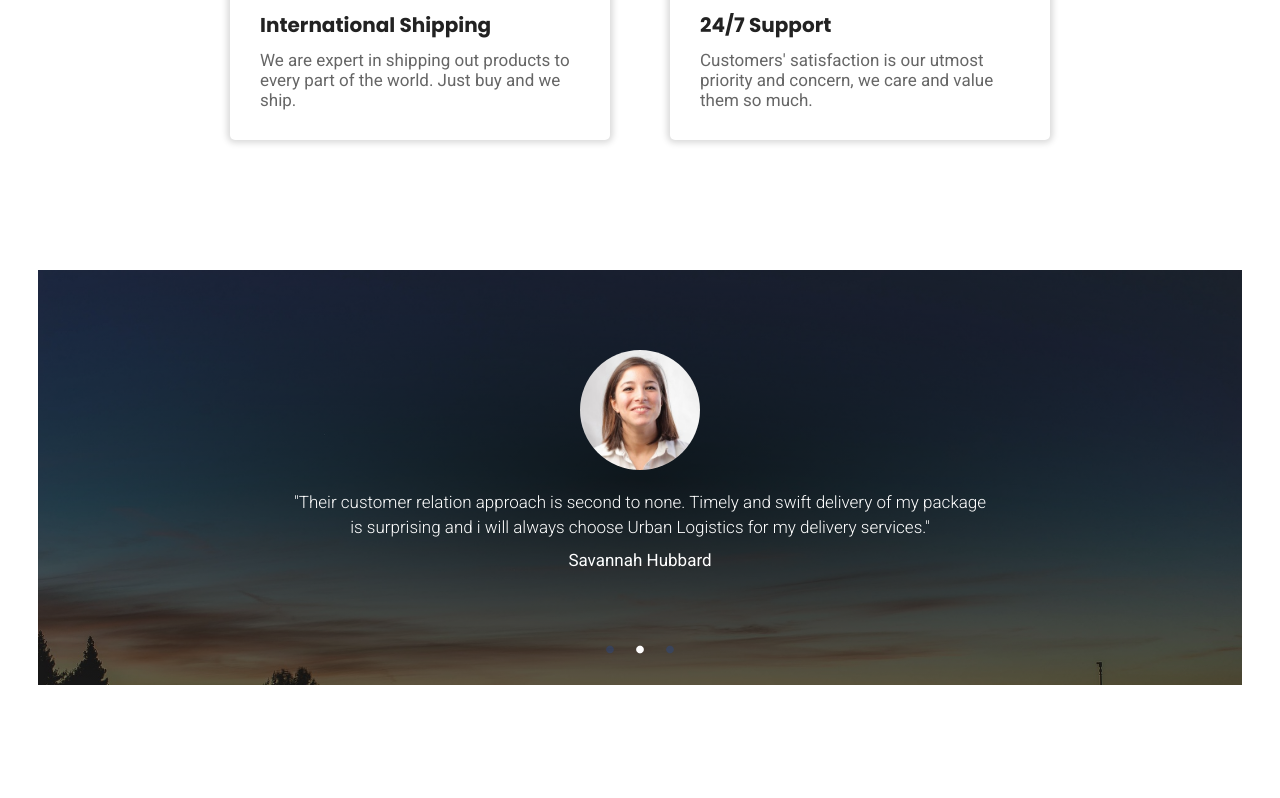
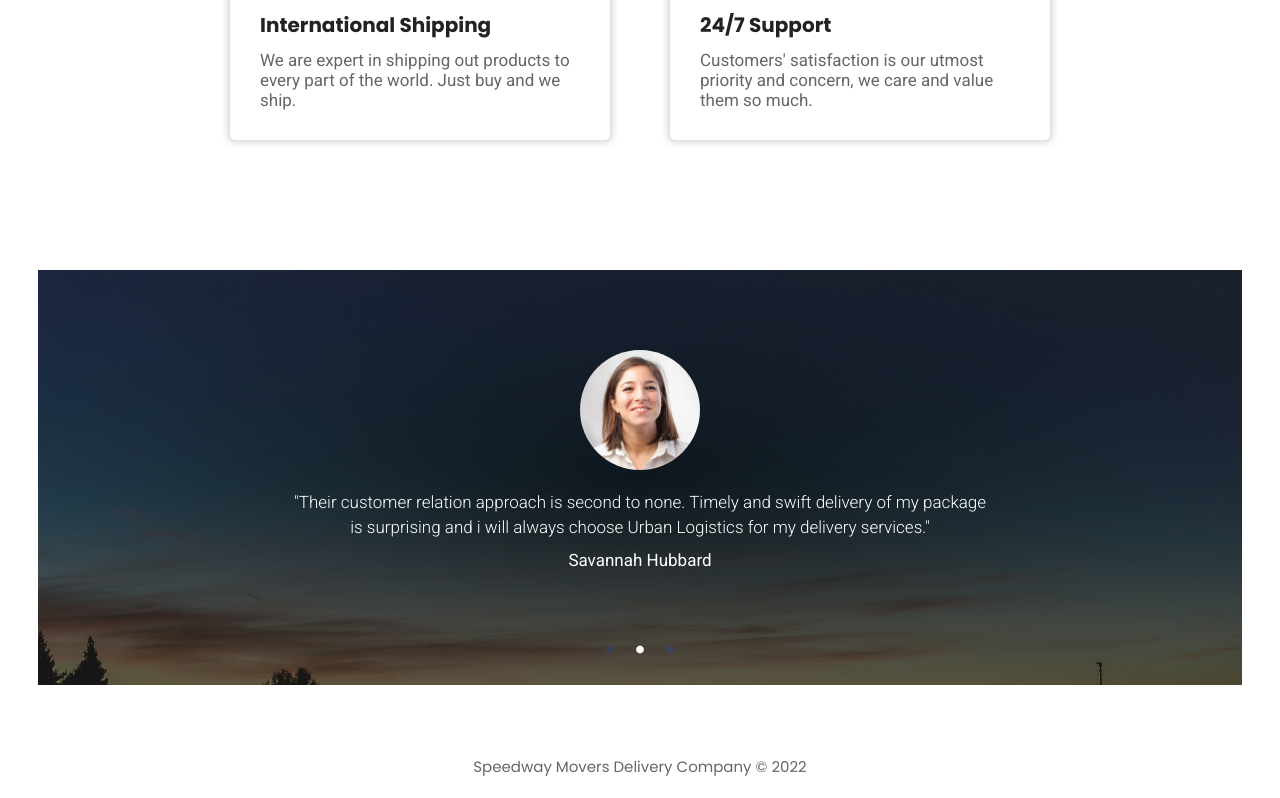
Before and after one commit to kiisi/reduxtoolkit_1, a React (Create React App) app: page / in a window 1280 px wide. Shown: the part 1707-2505 px from the top of the page. Before the commit the page ends 2442 px from the top, so only its background shows below. Built offline with nearby package versions, Linux system fonts and the light colour scheme.

Commit message:
Added Footer

```diff
--- a/src/App.js
+++ b/src/App.js
@@ -1,10 +1,12 @@
 import React from 'react'
+import Footer from './components/Footer/Footer'
 import Home from './Pages/Home/Home'
 
 const App = () => {
   return (
     <>
       <Home/>
+      <Footer/>
     </>
   )
 }
--- /dev/null
+++ b/src/components/Footer/Footer.css
@@ -0,0 +1,9 @@
+.footer{
+    width:94%;
+    max-width: 1400px;
+    padding: 2rem 0;
+    text-align: center;
+    font-family:var(--primary-font);
+    font-size:1.5rem;
+    color:#666;
+}
--- /dev/null
+++ b/src/components/Footer/Footer.js
@@ -0,0 +1,12 @@
+import React from 'react'
+import './Footer.css'
+const Footer = () => {
+    let date = new Date();
+  return (
+    <div className="max-wrapper">
+        <div className="footer">Speedway Movers Delivery Company &copy; {date.getFullYear()} </div>
+    </div>
+  )
+}
+
+export default Footer
```
